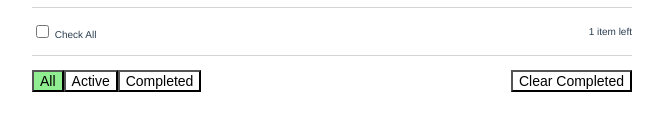
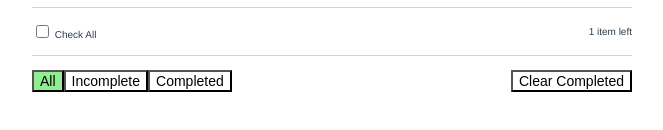
Before and after one commit to dowinterfor6/todo-vue, a Vue app: page /#/ in a window 1280 px wide. Shown: the part 324-454 px from the top of the page, without its empty margins (308-971 px from the left). Built offline with nearby package versions, Linux system fonts and the light colour scheme.

Commit message:
Rename variables to be a little more semantic

```diff
--- a/src/components/TodoList.vue
+++ b/src/components/TodoList.vue
@@ -55,14 +55,14 @@
         <label>
           <input
             type="checkbox"
-            :checked="!anyRemaining"
+            :checked="!areAllIncomplete"
             @change="checkAllTodos"
           >
           Check All
         </label>
       </div>
       <div>
-        {{ itemsRemainingDisplay }}
+        {{ incompleteTodosDisplay }}
       </div>
     </div>
 
@@ -75,10 +75,10 @@
           All
         </button>
         <button
-          :class="{ active: filter === 'active' }"
-          @click="filter = 'active'"
+          :class="{ active: filter === 'incomplete' }"
+          @click="filter = 'incomplete'"
         >
-          Active
+          Incomplete
         </button>
         <button
           :class="{ active: filter === 'completed' }"
@@ -127,17 +127,17 @@ export default {
     }
   },
   computed: {
-    remaining () {
+    incompleteTodos () {
       return this.todos.filter(todo => !todo.completed).length
     },
-    anyRemaining () {
-      return this.remaining !== 0
+    areAllIncomplete () {
+      return this.incompleteTodos !== 0
     },
     todosFiltered () {
       switch (this.filter) {
         case 'all':
           return this.todos
-        case 'active':
+        case 'incomplete':
           return this.todos.filter(todo => !todo.completed)
         case 'completed':
           return this.todos.filter(todo => todo.completed)
@@ -146,8 +146,8 @@ export default {
     showClearCompletedButton () {
       return this.todos.filter(todo => todo.completed).length > 0
     },
-    itemsRemainingDisplay () {
-      const incompleteTodos = this.remaining
+    incompleteTodosDisplay () {
+      const incompleteTodos = this.incompleteTodos
 
       switch (incompleteTodos) {
         case 1:
```
